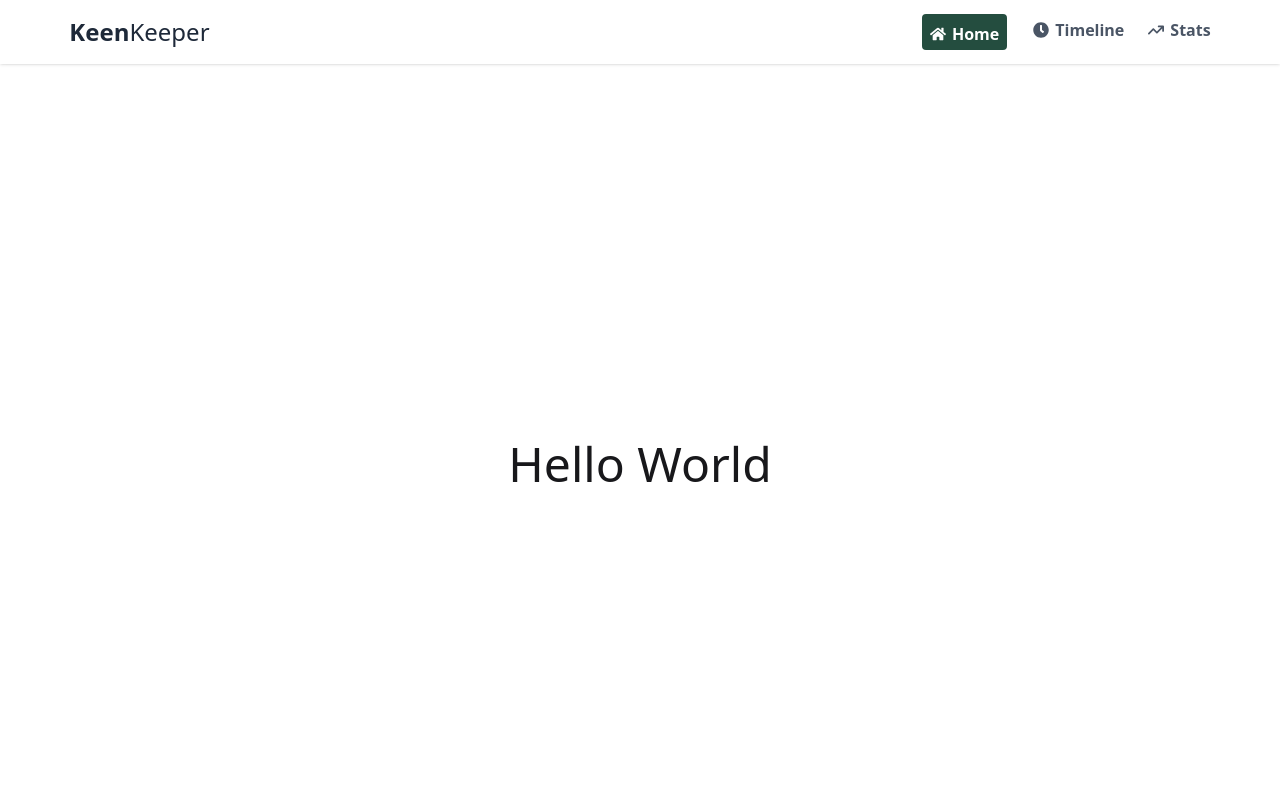
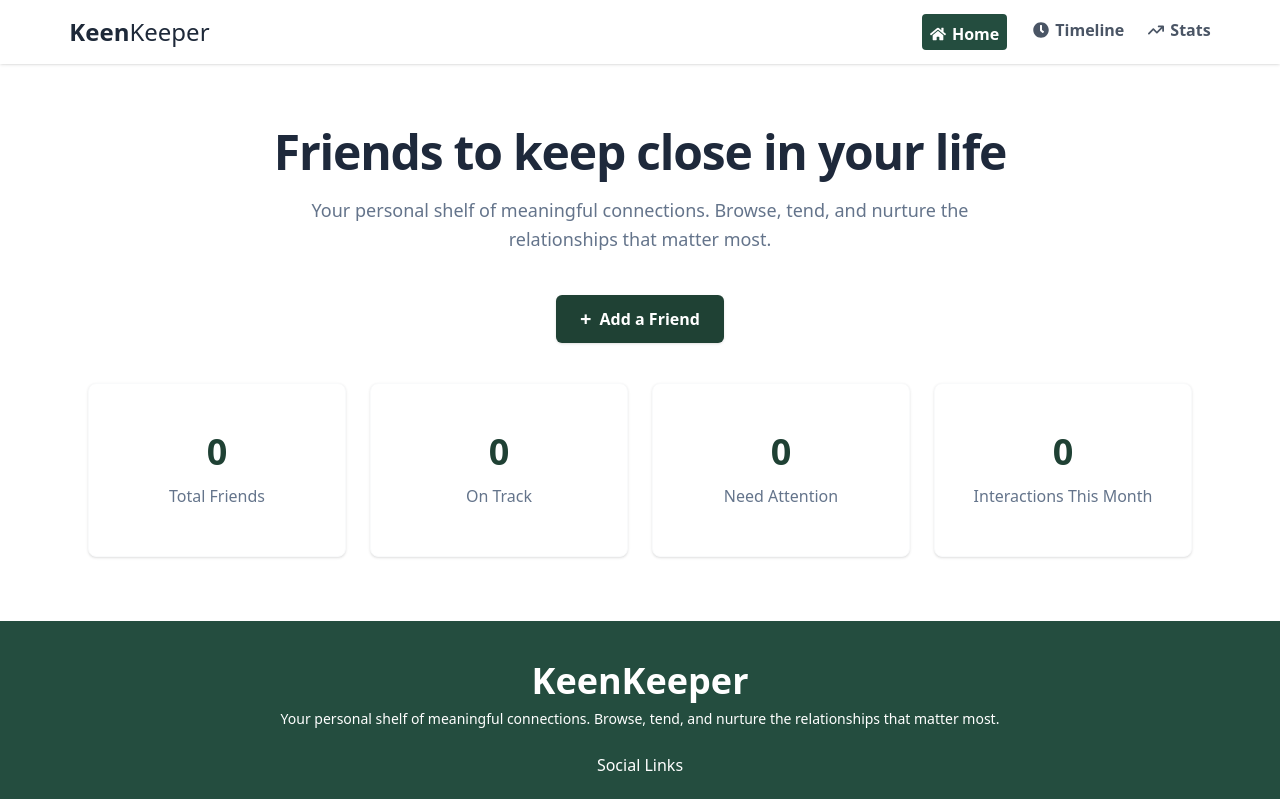
Before and after one commit to IM-Tamim/KeenKeeper, a Next.js app: page / in a window 1280 px wide. Shown: the top 799 px of the page. Built offline with nearby package versions, Linux system fonts and the light colour scheme.

Commit message:
Banner and SummeryCards added

```diff
--- a/public/friends.json
+++ b/public/friends.json
@@ -54,7 +54,7 @@
     "email": "nadia.sultana@gmail.com",
     "days_since_contact": 3,
     "status": "on-track",
-    "tags": ["work", "close friend"],
+    "tags": ["close friend"],
     "bio": "We work in the same team. She is extremely talented and always brings a positive vibe to every meeting. We often have lunch together.",
     "goal": 7,
     "next_due_date": "2026-04-20"
--- a/src/app/page.js
+++ b/src/app/page.js
@@ -1,8 +1,11 @@
+import Banner from "@/components/homepage/Banner";
+import SummaryCards from "@/components/homepage/SummaryCards";
 
 export default function Home() {
   return (
-    <div className="flex flex-col items-center justify-center min-h-screen py-2 text-5xl">
-      Hello World
+    <div>
+      <Banner />
+      <SummaryCards />
     </div>
   );
 }
--- /dev/null
+++ b/src/components/homepage/Banner.jsx
@@ -0,0 +1,23 @@
+import React from 'react';
+
+const Banner = () => {
+  return (
+    <div className="bg-white pt-16 pb-10 px-4">
+      <div className="max-w-4xl mx-auto text-center">
+        <h1 className="text-[#1e293b] text-5xl font-extrabold mb-5 tracking-tight">
+          Friends to keep close in your life
+        </h1>
+        <p className="text-[#64748b] text-lg max-w-2xl mx-auto mb-10 leading-relaxed font-normal">
+          Your personal shelf of meaningful connections. Browse, tend, and nurture the
+          relationships that matter most.
+        </p>
+        <button className="bg-[#1f4134] hover:bg-[#163026] text-white px-6 py-3 rounded-md flex items-center gap-2 mx-auto font-semibold transition-all shadow-sm">
+          <span className="text-xl leading-none">+</span>
+          Add a Friend
+        </button>
+      </div>
+    </div>
+  );
+};
+
+export default Banner;
--- /dev/null
+++ b/src/components/homepage/SummaryCards.jsx
@@ -0,0 +1,32 @@
+import React from 'react';
+
+const SummaryCards = () => {
+  const cards = [
+    { value: '0', label: 'Total Friends' },
+    { value: '0', label: 'On Track' },
+    { value: '0', label: 'Need Attention' },
+    { value: '0', label: 'Interactions This Month' },
+  ];
+
+  return (
+    <div className="max-w-6xl mx-auto px-6">
+      <div className="grid grid-cols-1 md:grid-cols-4 gap-6">
+        {cards.map((card, index) => (
+          <div
+            key={index}
+            className="bg-white border border-gray-50 rounded-lg py-12 flex flex-col items-center justify-center shadow-sm"
+          >
+            <span className="text-4xl font-bold text-[#1f4134] mb-3">
+              {card.value}
+            </span>
+            <span className="text-sm md:text-base text-[#64748b] font-medium text-center px-2">
+              {card.label}
+            </span>
+          </div>
+        ))}
+      </div>
+    </div>
+  );
+};
+
+export default SummaryCards;
```
